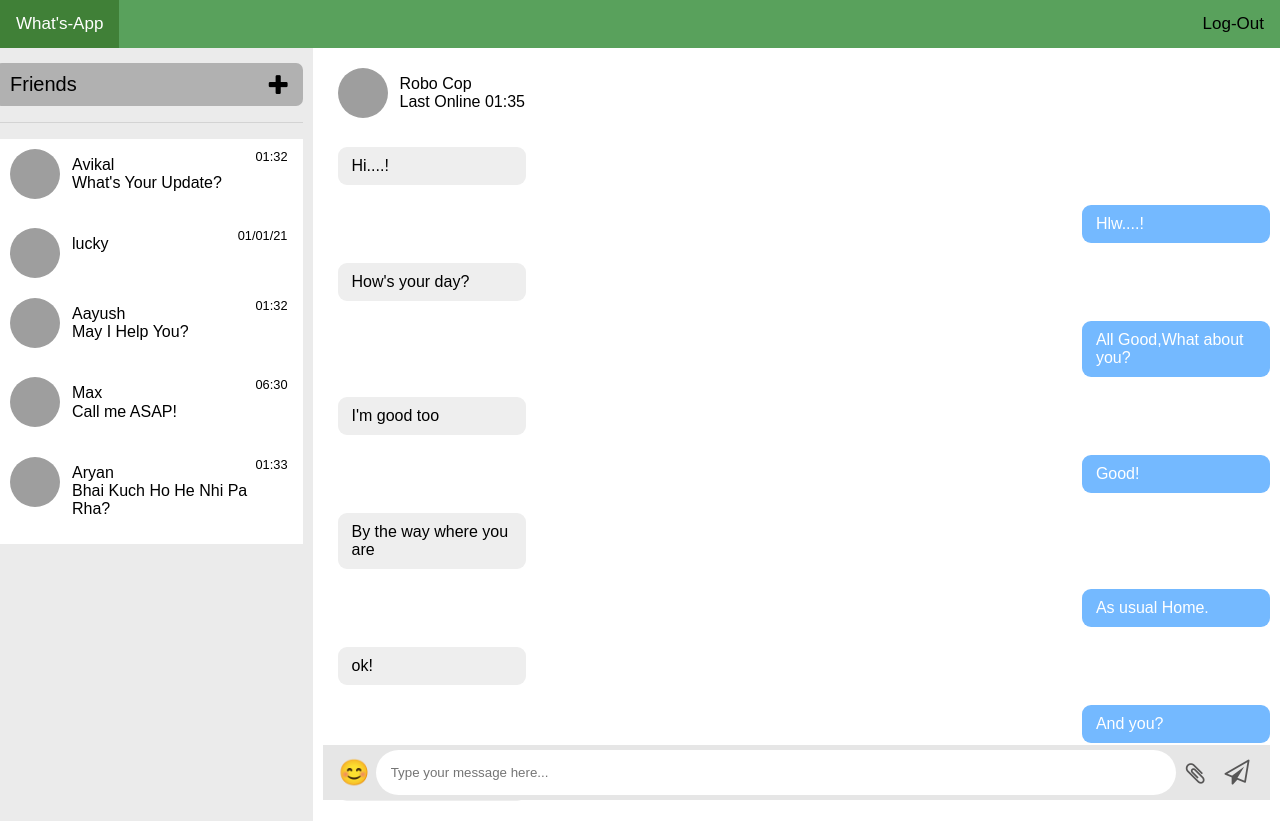
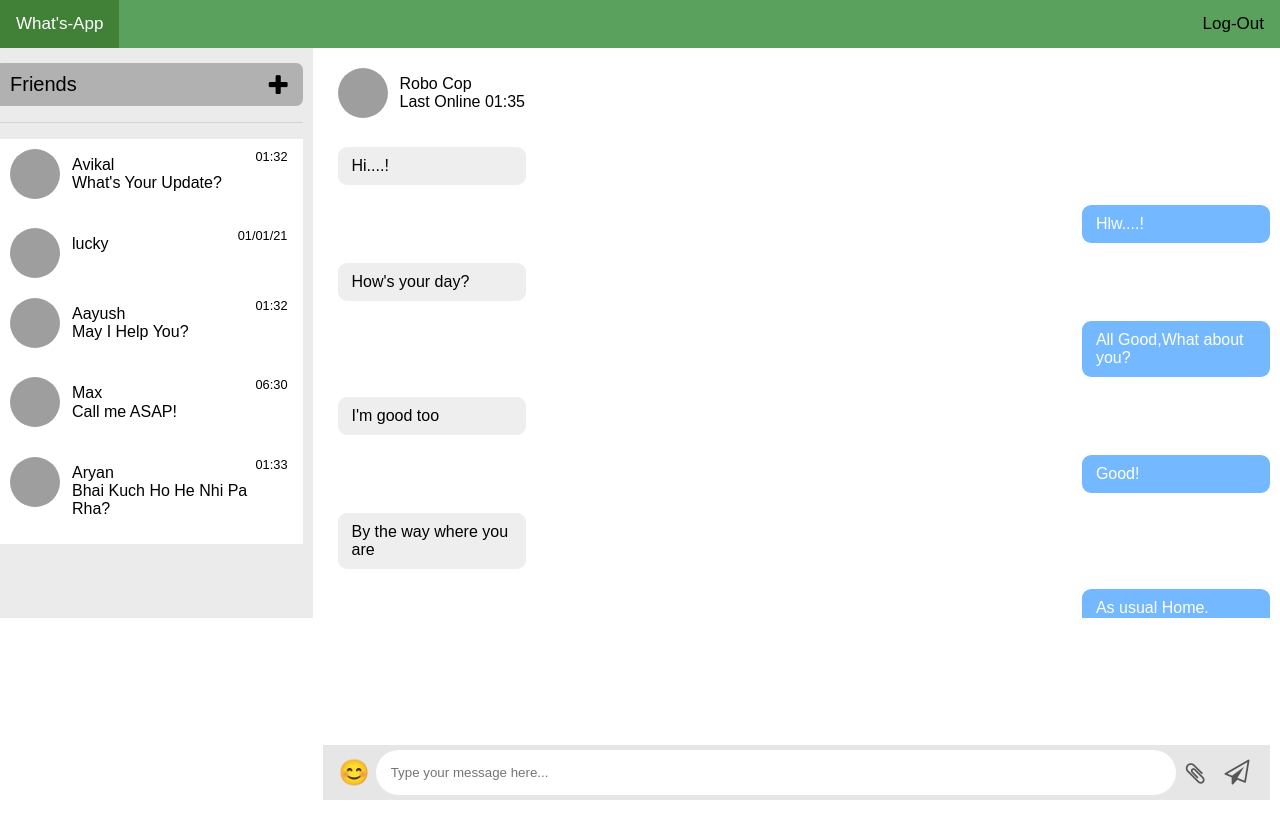
Before and after one commit to aryan21999/Chat-App, a plain HTML site: page views/index.html in a window 1280 px wide. After the commit the page ends 800 px from the top, so only its background shows below. Drawn offline with Linux system fonts and the light colour scheme; grey boxes are pictures that could not be loaded.

Commit message:
Some Updates in UI

```diff
--- a/views/index.html
+++ b/views/index.html
@@ -18,7 +18,7 @@
     </div>
   </div>
   <div class="row">
-    <div class="column left" style="background-color:rgb(235, 235, 235);height:auto;">
+    <div class="column left" style="background-color:rgb(235, 235, 235);height:570px;">
       <div class="header"
         style="font-size:20px;margin-top: 5px;background: rgb(177, 177, 177);padding: 10px 15px;border-radius: 7px;">
         Friends</h2>
@@ -81,7 +81,7 @@
     </div>
 
 
-    <div class="column right" style="background-color:rgb(255, 255, 255); height: auto;">
+    <div class="column right" style="background-color:rgb(255, 255, 255);height: 570px;overflow:auto;">
       <div class="settings-tray">
         <div class="friend-name">
           <img class="profile-image" src="https://www.clarity-enhanced.net/wp-content/uploads/2020/06/robocop.jpg"
```
